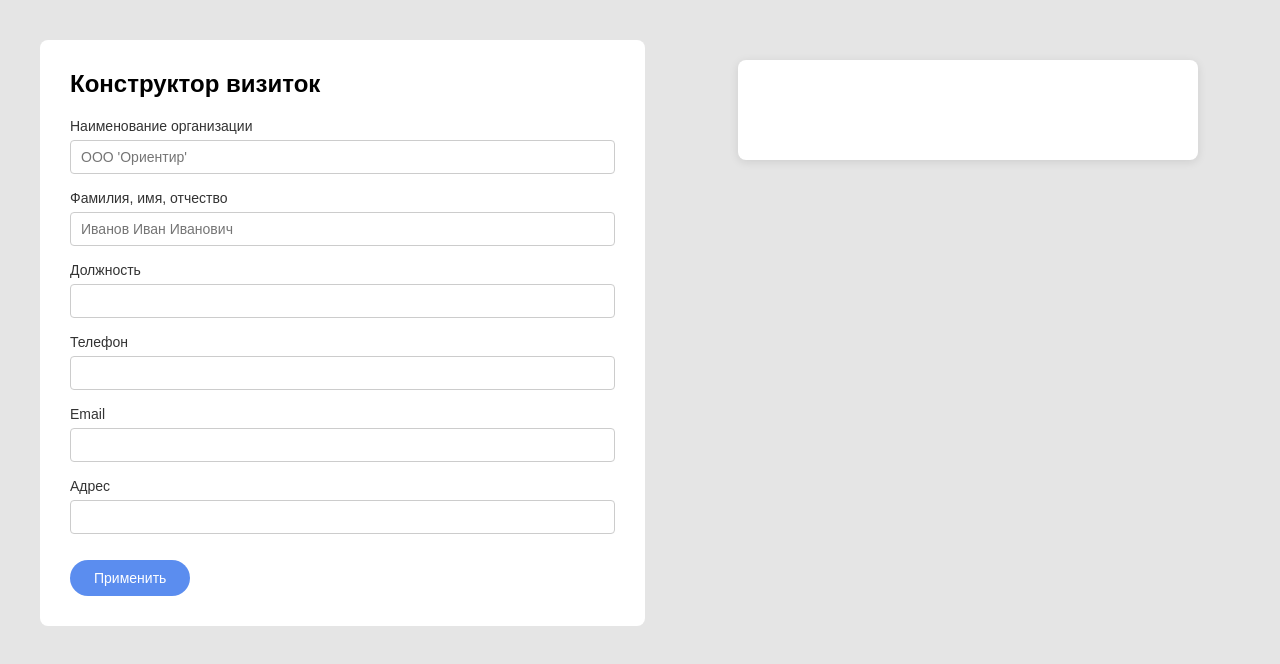
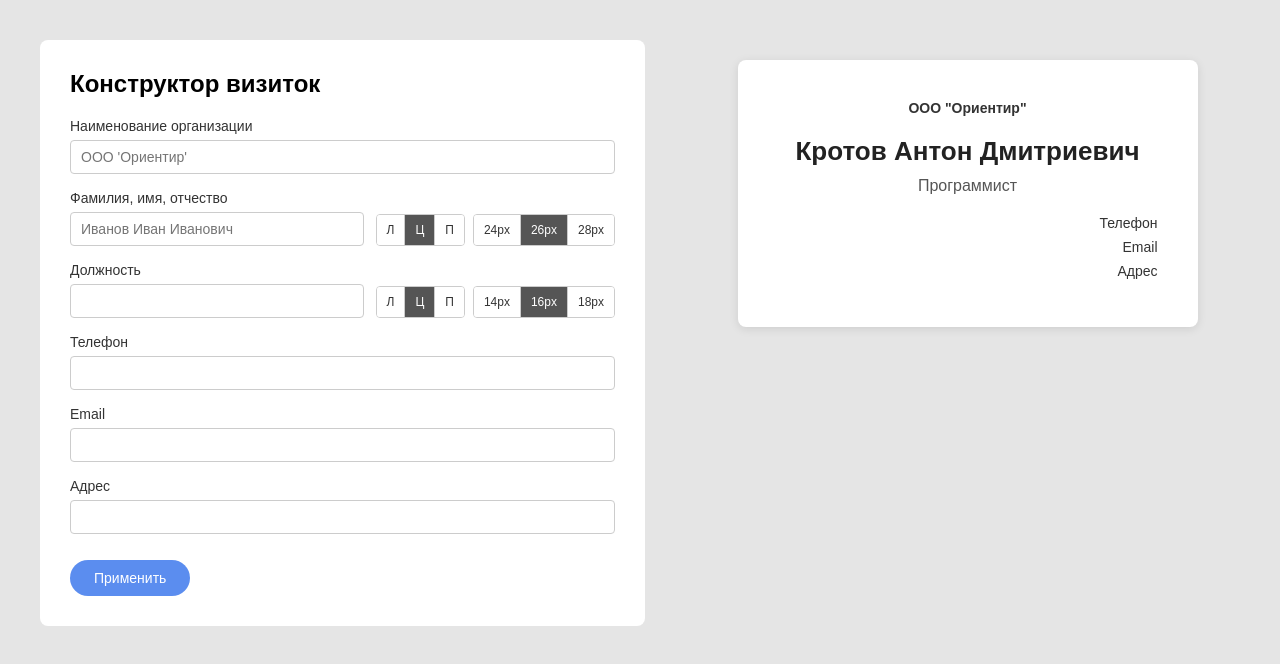
Before and after one commit to atnott/hw-labs, a plain HTML site: page web-client/04_card_maker/index.html in a window 1280 px wide. Both pictures are taken after a click on the button "Применить". Drawn offline with Linux system fonts and the light colour scheme.

Commit message:
feat: add two new features for position and fio

```diff
--- a/web-client/04_card_maker/index.html
+++ b/web-client/04_card_maker/index.html
@@ -16,14 +16,42 @@
                 <input placeholder="ООО 'Ориентир'" id="org">
             </div>
 
-            <div>
-                <label>Фамилия, имя, отчество</label>
-                <input placeholder="Иванов Иван Иванович" id="fio">
+            <div class="field-row">
+                <div class="field-main">
+                    <label>Фамилия, имя, отчество</label>
+                    <input placeholder="Иванов Иван Иванович" id="fio">
+                </div>
+                <div class="field-controls">
+                    <div class="btn-group align-group" data-target="fio">
+                        <button class="ctrl-btn" data-value="left">Л</button>
+                        <button class="ctrl-btn active" data-value="center">Ц</button>
+                        <button class="ctrl-btn" data-value="right">П</button>
+                    </div>
+                    <div class="btn-group size-group" data-target="fio">
+                        <button class="ctrl-btn" data-value="24">24px</button>
+                        <button class="ctrl-btn active" data-value="26">26px</button>
+                        <button class="ctrl-btn" data-value="28">28px</button>
+                    </div>
+                </div>
             </div>
 
-            <div>
-                <label>Должность</label>
-                <input placeholder="" id="position">
+            <div class="field-row">
+                <div class="field-main">
+                    <label>Должность</label>
+                    <input placeholder="" id="position">
+                </div>
+                <div class="field-controls">
+                    <div class="btn-group align-group" data-target="position">
+                        <button class="ctrl-btn" data-value="left">Л</button>
+                        <button class="ctrl-btn active" data-value="center">Ц</button>
+                        <button class="ctrl-btn" data-value="right">П</button>
+                    </div>
+                    <div class="btn-group size-group" data-target="position">
+                        <button class="ctrl-btn" data-value="14">14px</button>
+                        <button class="ctrl-btn active" data-value="16">16px</button>
+                        <button class="ctrl-btn" data-value="18">18px</button>
+                    </div>
+                </div>
             </div>
 
             <div>
--- a/web-client/04_card_maker/script.js
+++ b/web-client/04_card_maker/script.js
@@ -1,6 +1,23 @@
+const controlButtons = document.querySelectorAll('.ctrl-btn');
+
+controlButtons.forEach(function(btn) {
+    btn.addEventListener('click', function() {
+        const group = btn.closest('.btn-group');
+
+        const siblings = group.querySelectorAll('.ctrl-btn');
+        siblings.forEach(function(sibling) {
+            sibling.classList.remove('active');
+        });
+
+        btn.classList.add('active');
+    });
+});
+
+
 const applyButton = document.getElementById('apply');
 
 applyButton.addEventListener('click', function() {
+
     const org = document.getElementById('org').value;
     const fio = document.getElementById('fio').value;
     const position = document.getElementById('position').value;
@@ -8,10 +25,24 @@ applyButton.addEventListener('click', function() {
     const email = document.getElementById('email').value;
     const address = document.getElementById('address').value;
 
-    document.getElementById('card-org').textContent = org;
-    document.getElementById('card-fio').textContent = fio;
-    document.getElementById('card-position').textContent = position;
-    document.getElementById('card-phone').textContent = phone;
-    document.getElementById('card-email').textContent = email;
-    document.getElementById('card-address').textContent = address;
+    if (org) document.getElementById('card-org').textContent = org;
+    if (fio) document.getElementById('card-fio').textContent = fio;
+    if (position) document.getElementById('card-position').textContent = position;
+    if (phone) document.getElementById('card-phone').textContent = phone;
+    if (email) document.getElementById('card-email').textContent = email;
+    if (address) document.getElementById('card-address').textContent = address;
+
+    const fioAlign = document.querySelector('.align-group[data-target="fio"] .ctrl-btn.active').dataset.value;
+    const fioSize = document.querySelector('.size-group[data-target="fio"] .ctrl-btn.active').dataset.value;
+
+    const cardFio = document.getElementById('card-fio');
+    cardFio.style.textAlign = fioAlign;
+    cardFio.style.fontSize = fioSize + 'px';
+
+    const posAlign = document.querySelector('.align-group[data-target="position"] .ctrl-btn.active').dataset.value;
+    const posSize = document.querySelector('.size-group[data-target="position"] .ctrl-btn.active').dataset.value;
+
+    const cardPos = document.getElementById('card-position');
+    cardPos.style.textAlign = posAlign;
+    cardPos.style.fontSize = posSize + 'px';
 });
--- a/web-client/04_card_maker/style.css
+++ b/web-client/04_card_maker/style.css
@@ -100,3 +100,66 @@ body {
     font-weight: normal;
     text-align: right;
 }
+
+.field-row {
+    display: flex;
+    align-items: flex-end;
+    gap: 12px;
+    margin-bottom: 16px;
+}
+
+.field-main {
+    flex: 1;
+}
+
+.field-main label {
+    display: block;
+    margin-bottom: 6px;
+    font-size: 14px;
+    color: #333;
+}
+
+.field-main input {
+    width: 100%;
+    padding: 8px 10px;
+    border: 1px solid #ccc;
+    border-radius: 4px;
+    font-size: 14px;
+    box-sizing: border-box;
+}
+
+.field-controls {
+    display: flex;
+    gap: 8px;
+    flex-shrink: 0;
+}
+
+.btn-group {
+    display: flex;
+    border: 1px solid #ccc;
+    border-radius: 4px;
+    overflow: hidden;
+}
+
+.ctrl-btn {
+    background: white;
+    border: none;
+    border-right: 1px solid #ccc;
+    padding: 8px 10px;
+    font-size: 12px;
+    cursor: pointer;
+    color: #333;
+}
+
+.ctrl-btn:last-child {
+    border-right: none;
+}
+
+.ctrl-btn.active {
+    background: #555;
+    color: white;
+}
+
+.ctrl-btn:hover:not(.active) {
+    background: #f0f0f0;
+}
```
